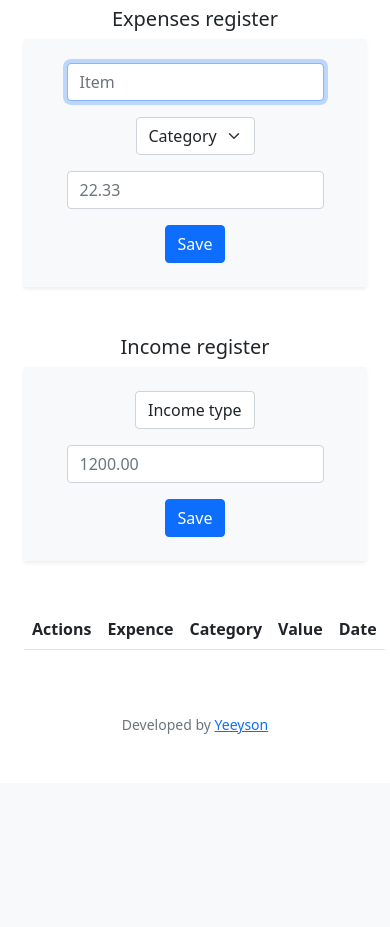
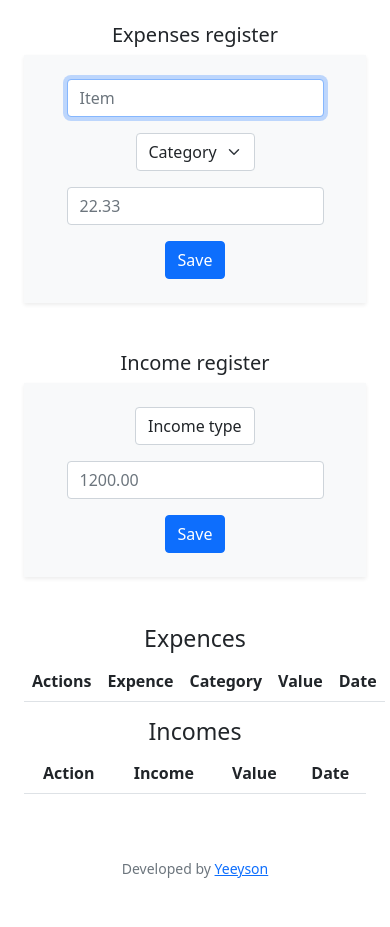
Before and after one commit to yeeydu/personalFinance, a Flask app: page / in a window 390 px wide. Shown: the part 151-1078 px from the top of the page. Before the commit the page ends 885 px from the top, so only its background shows below. Run offline with Flask 3, Linux system fonts and the light colour scheme; the visitor is signed in with stand-in values (Sample User, id 1); lists and menus that the app fills with data are empty.

Commit message:
add income table, add income delete method

```diff
--- a/routes/personalFinance.py
+++ b/routes/personalFinance.py
@@ -132,6 +132,21 @@ def delete(id):
 
     # Redirect user to home page
     return redirect("/")
+
+
+@personalFinance.route("/delete_income/<id>", methods=["POST"])
+@login_required
+def delete_income(id):
+    id = Income.query.get(id)
+    db.session.delete(id)
+    db.session.commit()
+
+    # Flash message of success
+    flash("Income Deleted!")
+
+    # Redirect user to home page
+    return redirect("/")
+
 
 
 # REGISTRATION
--- a/templates/index.html
+++ b/templates/index.html
@@ -1,14 +1,16 @@
 {% extends "layout.html" %} {% block title %} Index {% endblock %} {% block
 main%}
 <div>
+
+  <div class="container">
+    <div class="row">
+      <div class="col-lg-3 .col-sm-12">
         {% if session["user_id"] %}
 
         <h3>Hello {{ username}}!</h3>
         {% endif %}
-  <div class="container">
-    <div class="row">
-      <div class="col-lg-3 .col-sm-12">
-        <h5>Expenses register</h5>
+        <h5 class="mt-4">Expenses register</h5>
+
           <!--EXPENSES FORM-->
           <form action="/" method="post" class="bg-light p-4 shadow-sm">
             <div class="mb-3">
@@ -24,11 +26,7 @@ main%}
               />
             </div>
             <div class="mb-3">
-            <select
-              name="category"
-              id="category"
-              class="form-select mx-auto w-auto"
-            >
+              <select name="category" id="category" class="form-select mx-auto w-auto">
                 <option disabled="" selected="">Category</option>
                 {% for cat in category %}
                 <option value="{{ cat.id }}">{{ cat.category }}</option>
@@ -49,14 +47,11 @@ main%}
             <button class="btn btn-primary" type="submit">Save</button>
           </form>
           <h5 class="mt-5">Income register</h5>
+
           <!--INCOME FORM-->
           <form action="/" method="post" class="bg-light p-4 shadow-sm mb-5">
             <div class="mb-3">
-            <select
-              name="income_type"
-              id="income_type"
-              class="form-control mx-auto w-auto"
-            >
+              <select name="income_type" id="income_type" class="form-control mx-auto w-auto">
                 <option disabled="" selected="">Income type</option>
                 {% for income in income_type %}
                 <option value="{{ income.id }}">{{ income.income_type }}</option>
@@ -79,6 +74,8 @@ main%}
       </div>
 
       <div class="col-lg-9 .col-sm-12">
+         <!-- Expence -->
+         <h3>Expences</h3>
         <table class="table table-striped table-hover">
           <thead>
             <tr>
@@ -90,7 +87,7 @@ main%}
             </tr>
           </thead>
           <tbody>
-            {% for expenses in expenses %}{% for income in income %}
+            {% for expenses in expenses %}
             <tr>
               <td>
                 <div class="row align-content-center align-items-center">
@@ -129,17 +126,75 @@ main%}
                   </a>
                 </div>
               </td>
-
               <td>{{ expenses.category}}</td>
-
               <td>-{{ expenses.value | conv_curr }}</td>
               <td>{{ expenses.created_at.strftime('%d-%m-%Y')}}</td>
             </tr>
-            {%endfor %} {%endfor %}
+            {%endfor %}
+          </tbody>
+        </table>
+
+        <!-- Incomes -->
+          <div class="col-lg-7 .col-sm-12">
+            <h3>Incomes</h3>
+            <table class="table table-striped table-hover">
+              <thead>
+                <tr>
+                  <th scope="col">Action</th>
+                  <th scope="col">Income</th>
+                  <th scope="col">Value</th>
+                  <th scope="col">Date</th>
+                </tr>
+              </thead>
+              <tbody>
+                {% for income in income %}
+                <tr>
+                  <td>
+                    <div class="row align-content-center align-items-center">
+                      <div class="col-lg-3 col-xxl-2 col-md-3">
+                        <form
+                          method="post"
+                          action="{{ url_for('personalFinance.delete_income', id=income.id) }}"
+                        >
+                          <button
+                            class="btn btn-outline-danger"
+                            type="submit"
+                            name="delete"
+                            value="Delete"
+                          >
+                            <img src="static/trash.svg" />
+                          </button>
+                        </form>
+                      </div>
+                      <!-- <div class="col-lg-3 col-xxl-2 col-md-3">
+                        <a
+                          href="{{ url_for('personalFinance.update', id=income.id) }}"
+                        >
+                          <button type="button" class="btn btn-outline-primary">
+                            <img src="static/pencil.svg" />
+                          </button>
+                        </a>
+                      </div> -->
+                    </div>
+                  </td>
+                  <td>
+                    <div class="col-lg-3 col-xxl-2 col-md-3">
+                      <!-- <a
+                        href="{{ url_for('personalFinance.update', id=income.id) }}"
+                      > -->
+                        {{ income.income_type }}
+                      <!-- </a> -->
+                    </div>
+                  </td>
+                  <td>+{{ income.value | conv_curr }}</td>
+                  <td>{{ income.created_at.strftime('%d-%m-%Y')}}</td>
+                </tr>
+                {%endfor %}
               </tbody>
             </table>
           </div>
       </div>
     </div>
+  </div>
   {% endblock %}
 </div>
--- a/templates/layout.html
+++ b/templates/layout.html
@@ -54,12 +54,12 @@
         <div class="collapse navbar-collapse" id="navbar">
           {% if session["user_id"] %}
           <ul class="navbar-nav me-auto mt-2">
-            <li class="nav-item"><a class="nav-link" href="/">Start</a></li>
+            <li class="nav-item"><a class="nav-link" href="/">Finances</a></li>
             <li class="nav-item">
               <a class="nav-link" href="/categories">Categories</a>
             </li>
             <li class="nav-item">
-              <a class="nav-link" href="/balance">Balance</a>
+              <a class="nav-link" href="/balance">Charts</a>
             </li>
           </ul>
           <ul class="navbar-nav ms-auto mt-2">
```
Also changed, not shown: 1 other file. Lines whose indentation alone changed are shown as unchanged.
